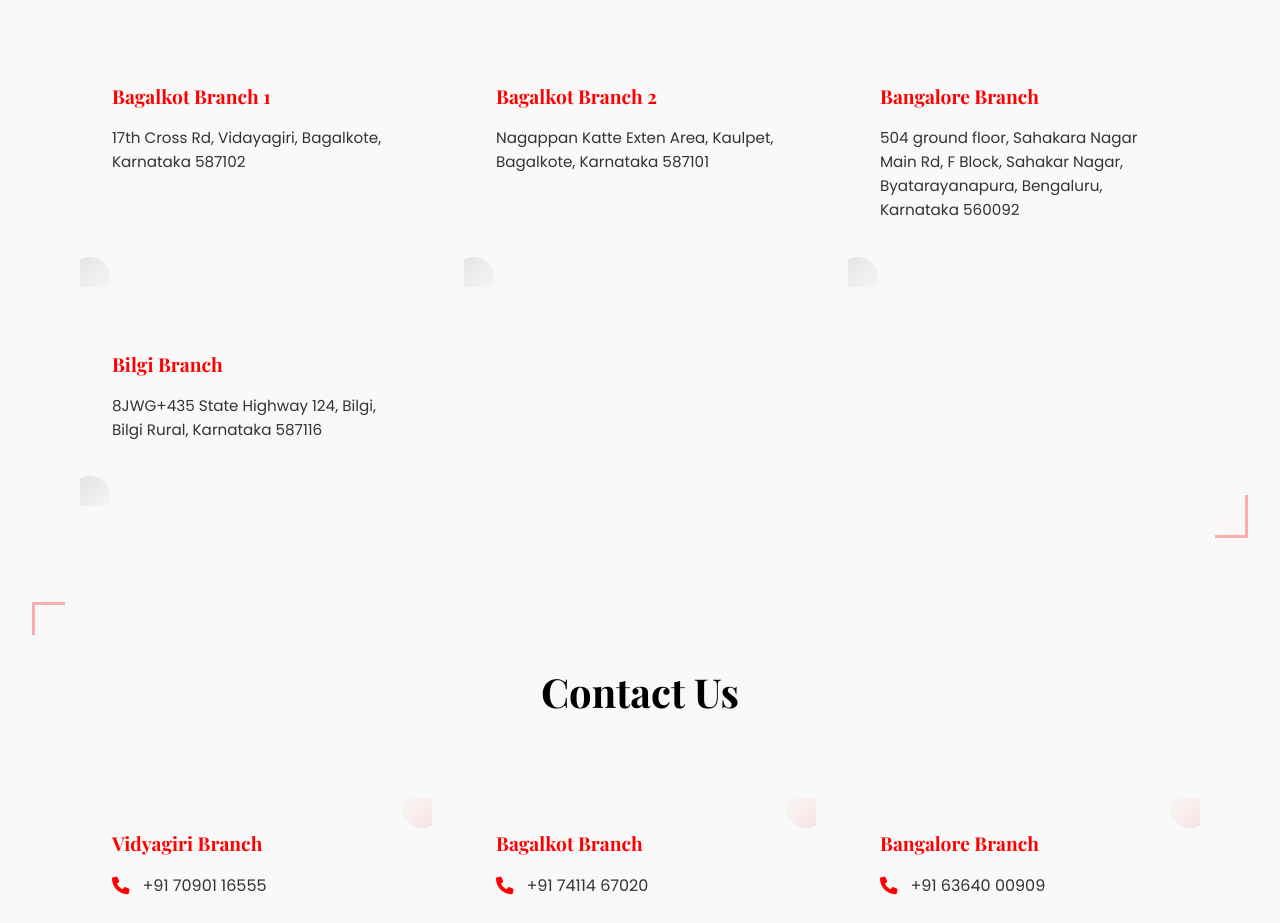
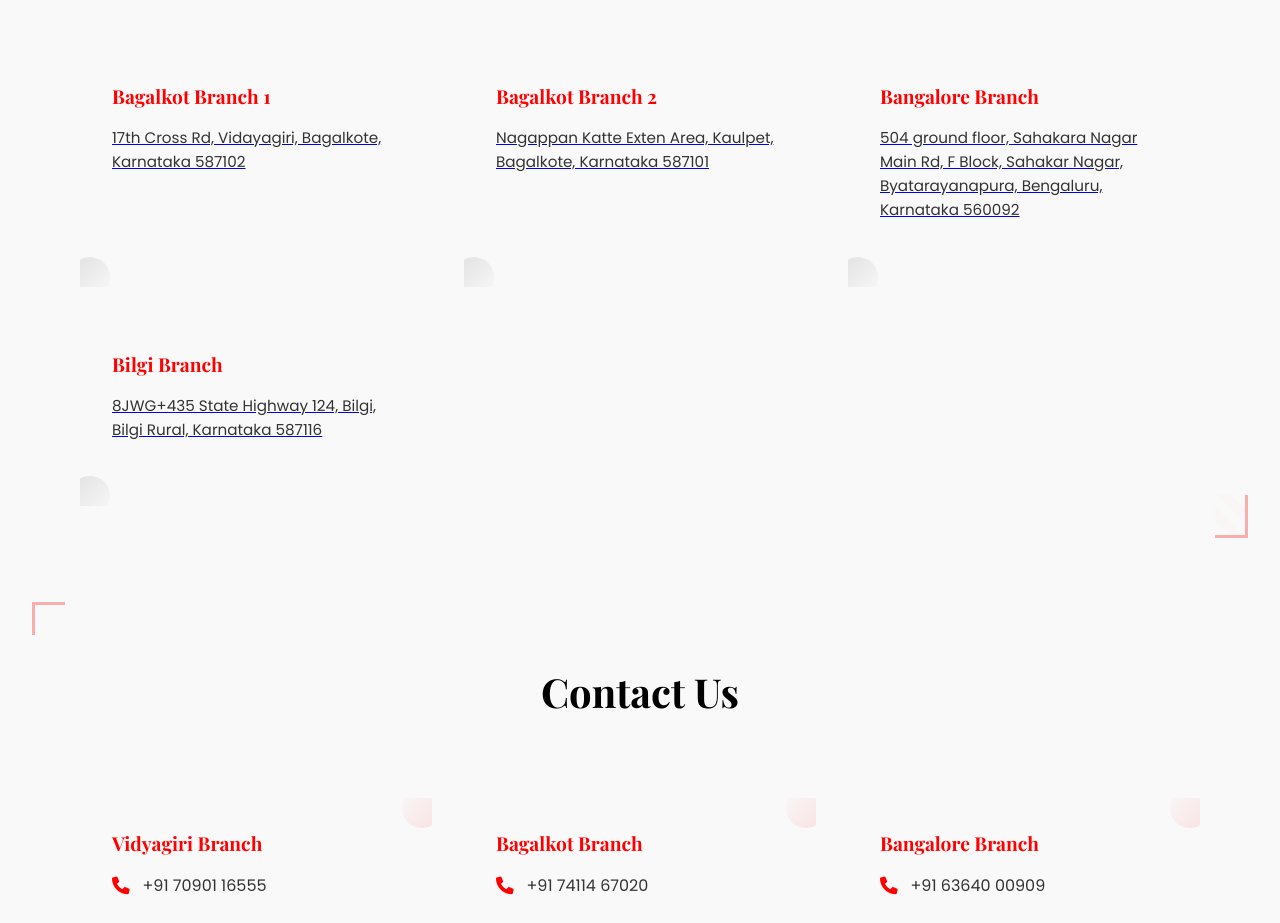
Before and after one commit to cakedelight/cake_delight, a website: page index.html in a window 1280 px wide. Shown: the part 4140-5063 px from the top of the page. Drawn offline with nearby package versions, Linux system fonts and the light colour scheme.

Commit message:
adding some changes

```diff
--- a/index.html
+++ b/index.html
@@ -136,22 +136,30 @@
             <div class="location-grid">
                 <div class="location-card">
                     <h3>Bagalkot Branch 1</h3>
-                    <address>17th Cross Rd, Vidayagiri, Bagalkote, Karnataka 587102</address>
+                    <a href="https://maps.app.goo.gl/JBnjTxpDzqNkVsRD6" target="_blank" rel="noopener noreferrer">
+                        <address>17th Cross Rd, Vidayagiri, Bagalkote, Karnataka 587102</address>
+                    </a>
                 </div>
 
                 <div class="location-card">
                     <h3>Bagalkot Branch 2</h3>
-                    <address>Nagappan Katte Exten Area, Kaulpet, Bagalkote, Karnataka 587101</address>
+                    <a href="https://maps.app.goo.gl/kTKmyPYMd82HSnVFA" target="_blank" rel="noopener noreferrer">
+                        <address>Nagappan Katte Exten Area, Kaulpet, Bagalkote, Karnataka 587101</address>
+                    </a>
                 </div>
 
                 <div class="location-card">
                     <h3>Bangalore Branch</h3>
-                    <address>504 ground floor, Sahakara Nagar Main Rd, F Block, Sahakar Nagar, Byatarayanapura, Bengaluru, Karnataka 560092</address>
+                    <a href="https://maps.app.goo.gl/AA8T6rM1Tdds5S8WA" target="_blank" rel="noopener noreferrer">
+                        <address>504 ground floor, Sahakara Nagar Main Rd, F Block, Sahakar Nagar, Byatarayanapura, Bengaluru, Karnataka 560092</address>
+                    </a>
                 </div>
 
                 <div class="location-card">
                     <h3>Bilgi Branch</h3>
-                    <address>8JWG+435 State Highway 124, Bilgi, Bilgi Rural, Karnataka 587116</address>
+                    <a href="https://maps.app.goo.gl/nxPVAGMxmV7CLuwx8" target="_blank" rel="noopener noreferrer">
+                        <address>8JWG+435 State Highway 124, Bilgi, Bilgi Rural, Karnataka 587116</address>
+                    </a>
                 </div>
             </div>
         </section>
```
